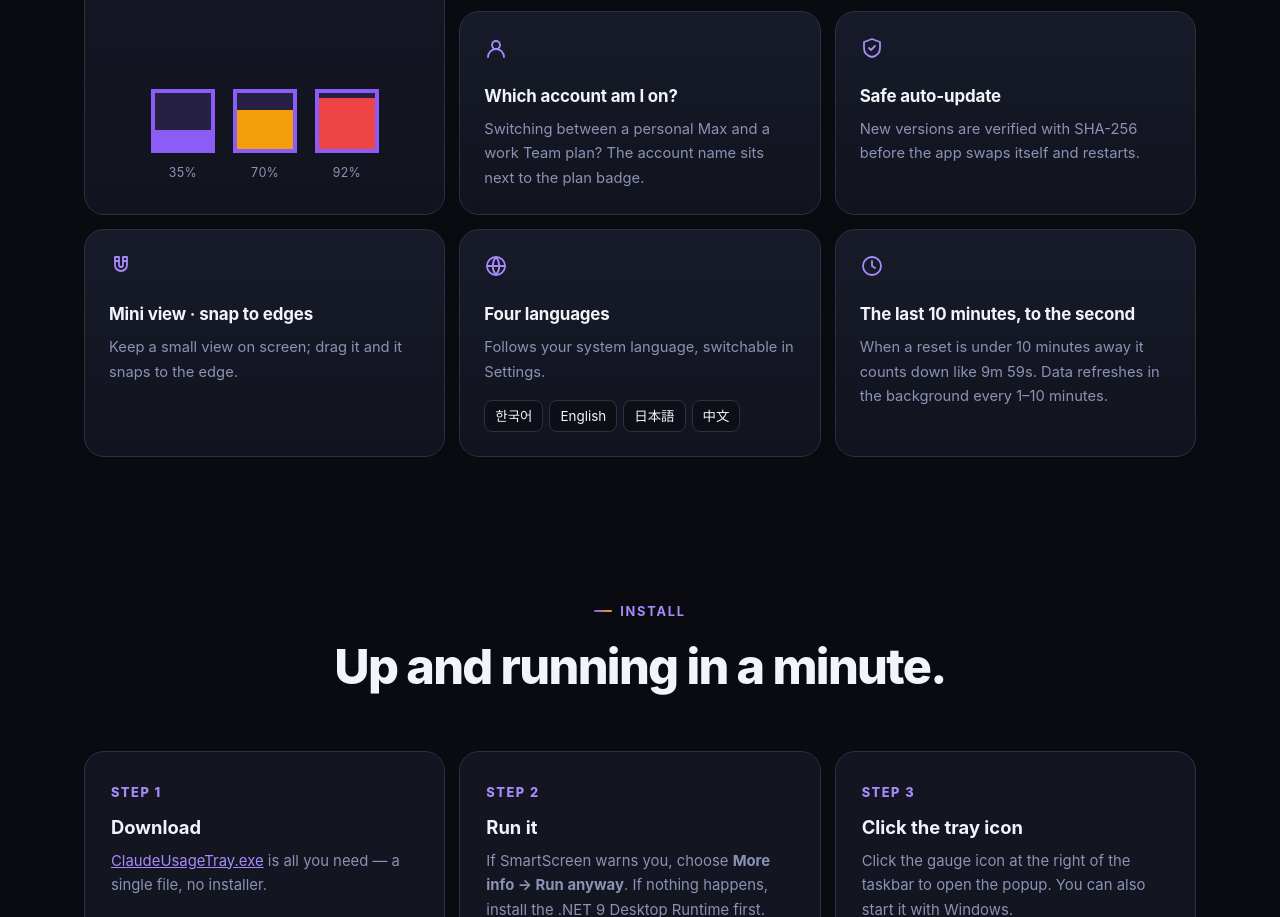
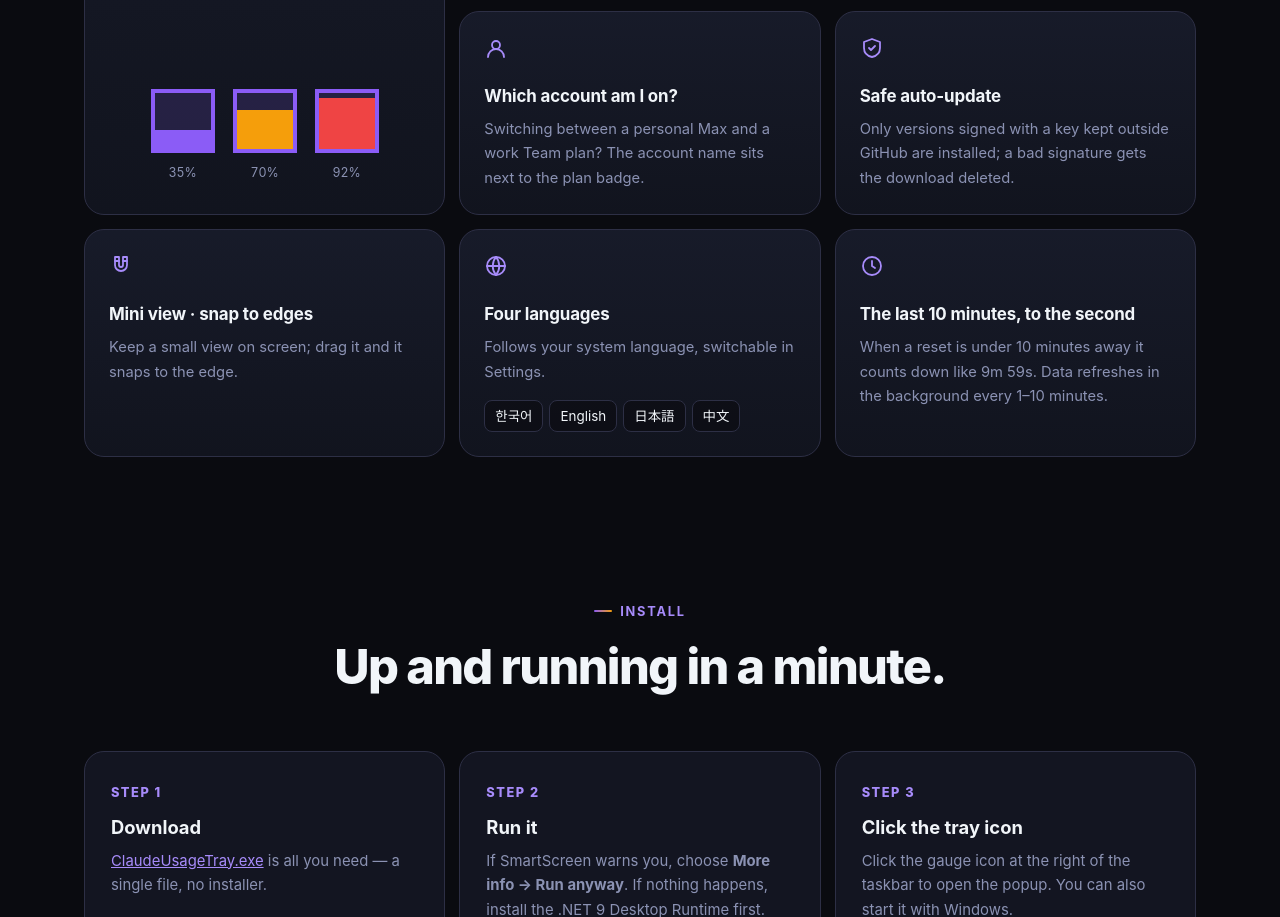
Before and after one commit to jeiel85/claude-usage-tray-windows, a plain HTML site: page docs/index.html in a window 1280 px wide. Shown: the part 6357-7274 px from the top of the page. Drawn offline with Linux system fonts and the light colour scheme; no server answers; a web font is replaced by a local one.

Commit message:
Landing page: auto-update card describes the signature check (v1.67.3, #290)

```diff
--- a/docs/index.html
+++ b/docs/index.html
@@ -836,7 +836,7 @@ footer{padding:64px 0 48px;color:var(--muted);font-size:.88rem}
       <div class="bc reveal">
         <svg class="ico"><use href="#i-shield"/></svg>
         <h3 data-i18n="b5h">안전한 자동 업데이트</h3>
-        <p data-i18n="b5">새 버전을 받으면 SHA-256을 확인한 뒤 교체하고 다시 시작합니다.</p>
+        <p data-i18n="b5">GitHub 밖에 둔 키로 서명한 새 버전만 설치합니다. 서명이 맞지 않으면 받은 파일을 지웁니다.</p>
       </div>
       <div class="bc reveal">
         <svg class="ico"><use href="#i-magnet"/></svg>
@@ -1017,7 +1017,7 @@ dotnet run --project ClaudeUsageTray</pre></div>
     b2h: 'Today’s tokens and cost', b2: 'Input, output, cache reads and cache writes in their own colors, with a dollar estimate.',
     b3h: '7-day and 24-hour trends', b3: 'Which days and hours you used the most, at a glance.',
     b4h: 'Which account am I on?', b4: 'Switching between a personal Max and a work Team plan? The account name sits next to the plan badge.',
-    b5h: 'Safe auto-update', b5: 'New versions are verified with SHA-256 before the app swaps itself and restarts.',
+    b5h: 'Safe auto-update', b5: 'Only versions signed with a key kept outside GitHub are installed; a bad signature gets the download deleted.',
     b6h: 'Mini view · snap to edges', b6: 'Keep a small view on screen; drag it and it snaps to the edge.',
     b7h: 'Four languages', b7: 'Follows your system language, switchable in Settings.',
     b8h: 'The last 10 minutes, to the second', b8: 'When a reset is under 10 minutes away it counts down like 9m 59s. Data refreshes in the background every 1–10 minutes.',
```
